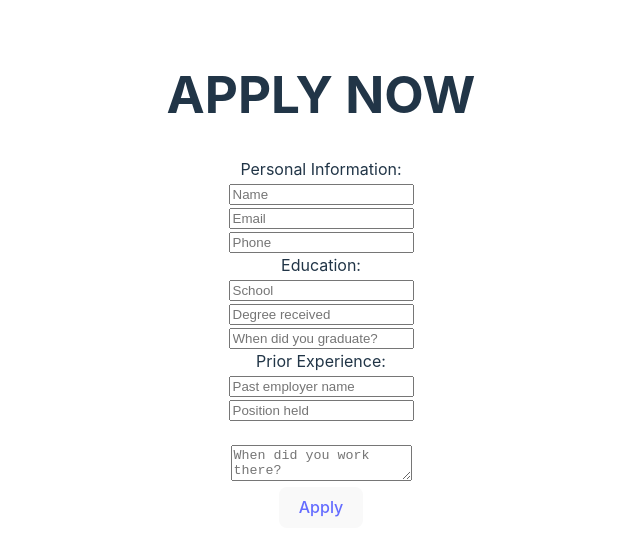
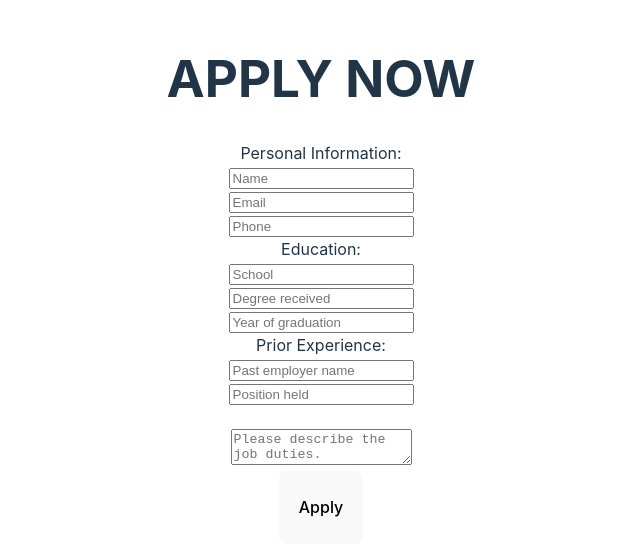
Before and after one commit to TheLoopsMeow/OnlineResumeForm, a React (Vite) app: page / in a window 1280 px wide. Shown: the part 120-676 px from the top of the page, without its empty margins (319-959 px from the left). Built offline with nearby package versions, Linux system fonts and the light colour scheme.

Commit message:
almost done

```diff
--- a/src/InputForm.jsx
+++ b/src/InputForm.jsx
@@ -46,7 +46,11 @@ function InputForm () {
         //call the function to set the employee object
         handleSetEmployeeInfo(tempObj)
         }
-        else {handleSetIncomplete()}
+        else {
+            handleSetIncomplete()
+            setPleaseComplete(<p id="pleaseComplete">Please fill all fields.</p>)
+
+        }
     }
 
     function handleSetIncomplete() {
@@ -102,6 +106,18 @@ function InputForm () {
         setDates(e.target.value)
     }
 
+    // function form (formComplete) {
+
+    //     if(formComplete) {
+    //         return(
+
+    //             )
+    //     }
+    //     else (
+
+    //     )
+
+    // }
     return (
 
     // employeeInfo.name
@@ -114,7 +130,7 @@ function InputForm () {
     // employeeInfo.position
     // employeeInfo.employmentDates
         <>
-
+   {/* value ={setEmployeeInfo(emloyeeInfo.name)} */}
         <span>
         <form >
         Personal Information:
@@ -132,7 +148,7 @@ function InputForm () {
         <br></br>
         <input onChange={(e)=>{handleDegree(e)}} type="text" value={degree} placeholder="Degree received"></input>
         <br></br>
-        <input onChange={(e)=>{handleCollegeDate(e)}} type="text" value={graduationDate} placeholder="When did you graduate?"></input>
+        <input onChange={(e)=>{handleCollegeDate(e)}} type="text" value={graduationDate} placeholder="Year of graduation"></input>
         <br></br>
 
         Prior Experience:
@@ -142,19 +158,15 @@ function InputForm () {
         <input onChange={(e)=>{handlePosition(e)}} type="text" value={position} placeholder="Position held"></input>
         <br></br>
         <br></br>
-        <textarea onChange={(e)=>{handleDates(e)}} type="text" value={employmentDates} placeholder="When did you work there?"></textarea>
+        <textarea onChange={(e)=>{handleDates(e)}} type="text" value={employmentDates} placeholder="Please describe the job duties."></textarea>
         <br></br>
 
         <button type="submit" onClick={(e)=>handleButton(e)}>
-        <Link to="/ReviewForm" >
-        Apply
-        </Link>
+            {formComplete?<Link to="/ReviewForm" ><p>Apply</p></Link>: <p>Apply</p>}
         </button>
-
         </form>
         </span>
-         <span>
-        </span>
+        {pleaseComplete}
         </>
 
     )
```
